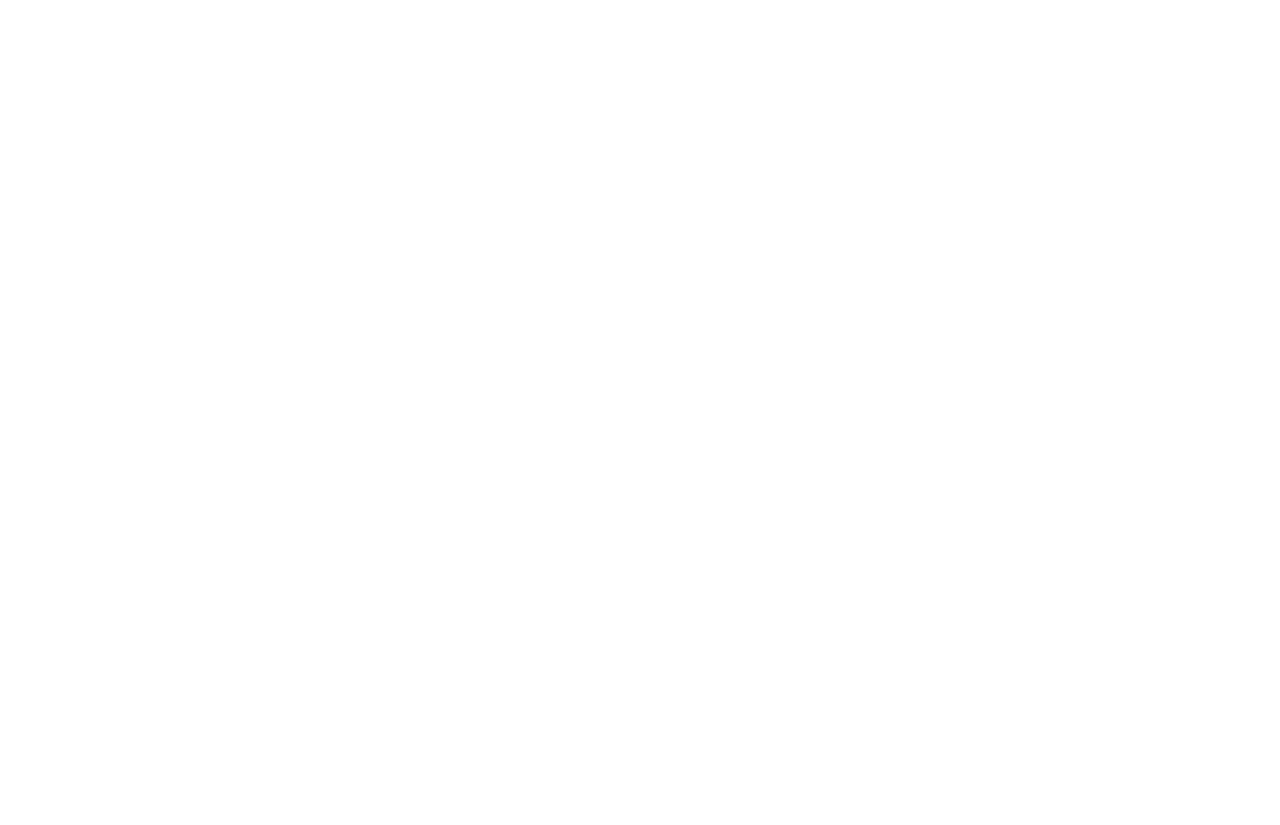
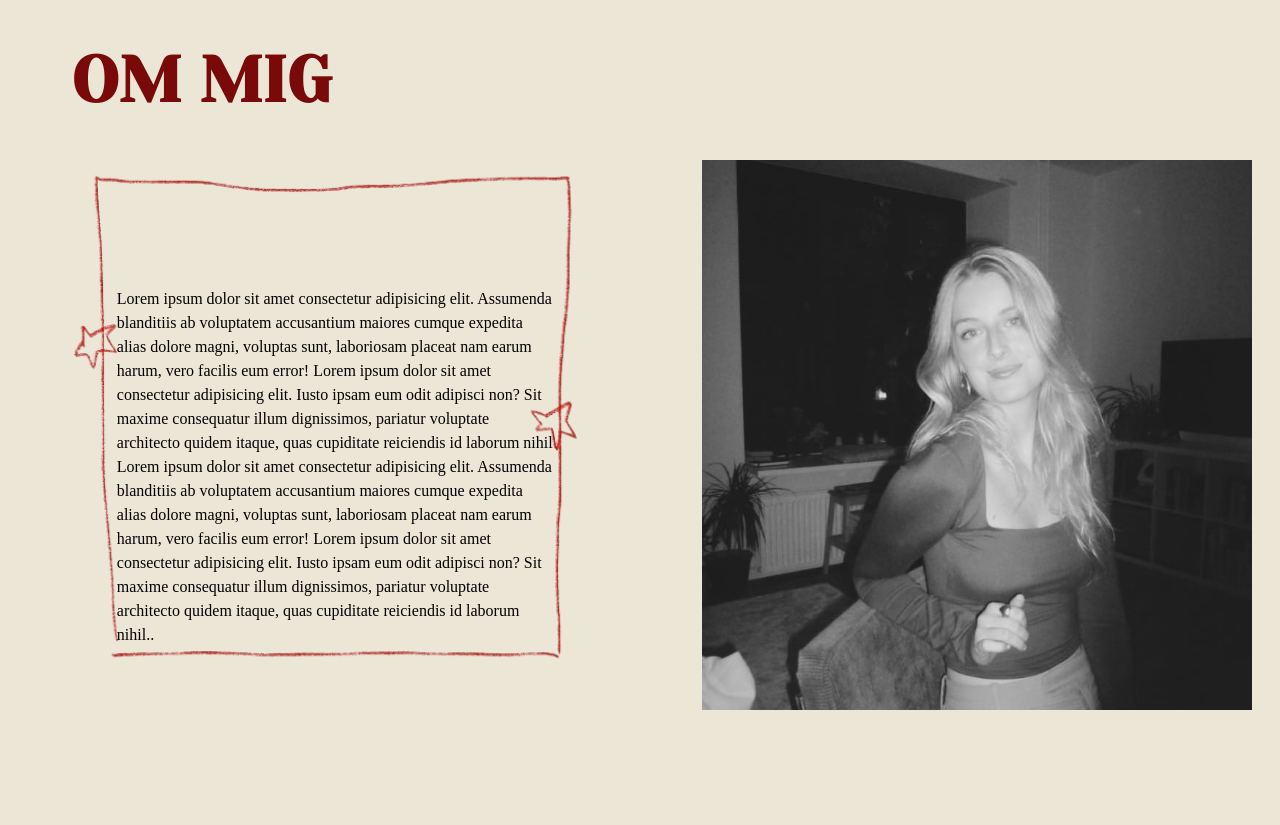
Before and after one commit to frha0003/Portfolio, a plain HTML site: page om_mig.html in a window 1280 px wide. Before the commit the page ends 800 px from the top, so only its background shows below. Drawn offline with Linux system fonts and the light colour scheme.

Commit message:
first try

```diff
--- a/om_mig.html
+++ b/om_mig.html
@@ -5,10 +5,39 @@
     <meta charset="UTF-8">
     <meta name="viewport" content="width=device-width, initial-scale=1.0">
     <title>Om mig</title>
+    <link rel="stylesheet" href="style.css">
+
+    <link rel="preconnect" href="https://fonts.googleapis.com">
+    <link rel="preconnect" href="https://fonts.gstatic.com" crossorigin>
+    <link href="https://fonts.googleapis.com/css2?family=Yeseva+One&display=swap" rel="stylesheet">
 </head>
 
 <body>
+    <main>
+        <h1>OM MIG</h1>
 
+        <div class="om_grid">
+            <div class="tekst">
+                <p>Lorem ipsum dolor sit amet consectetur adipisicing elit. Assumenda blanditiis ab voluptatem
+                    accusantium maiores cumque expedita alias dolore magni, voluptas sunt, laboriosam placeat nam earum
+                    harum, vero facilis eum error! Lorem ipsum dolor sit amet consectetur adipisicing elit. Iusto ipsam
+                    eum odit adipisci non? Sit maxime consequatur illum dignissimos, pariatur voluptate architecto
+                    quidem itaque, quas cupiditate reiciendis id laborum nihil
+                    Lorem ipsum dolor sit amet consectetur adipisicing elit. Assumenda blanditiis ab voluptatem
+                    accusantium maiores cumque expedita alias dolore magni, voluptas sunt, laboriosam placeat nam earum
+                    harum, vero facilis eum error! Lorem ipsum dolor sit amet consectetur adipisicing elit. Iusto ipsam
+                    eum odit adipisci non? Sit maxime consequatur illum dignissimos, pariatur voluptate architecto
+                    quidem itaque, quas cupiditate reiciendis id laborum nihil..</p>
+            </div>
+            <div class="portraet">
+                <img src="img/portraet.jpg" alt="portraet" width="550">
+            </div>
+
+
+        </div>
+
+
+    </main>
 </body>
 
 </html>
--- /dev/null
+++ b/style.css
@@ -0,0 +1,32 @@
+html {
+  background-color: #ece6d6;
+}
+h1 {
+  color: #7a0909;
+  font-family: "Yeseva One", serif;
+  font-size: 4rem;
+  margin-left: 5%;
+}
+h2 {
+  color: #7a0909;
+  font-family: "Yeseva One", serif;
+  font-size: 1.5rem;
+}
+
+.om_grid {
+  display: grid;
+  grid-template-columns: 1fr 1fr;
+  gap: 5%;
+  margin-left: 5%;
+  background-image: url(img/ramme.png);
+  background-repeat: no-repeat;
+  background-size: 43%;
+}
+
+.tekst {
+  margin-left: 8%;
+  top: 20%;
+  margin-right: 15%;
+  position: relative;
+  line-height: 1.5;
+}
```
Also changed, not shown: index.html (+1 -0 lines), img/portraet.jpg (added), img/ramme.png (added), img/selfie.jpg (added).
